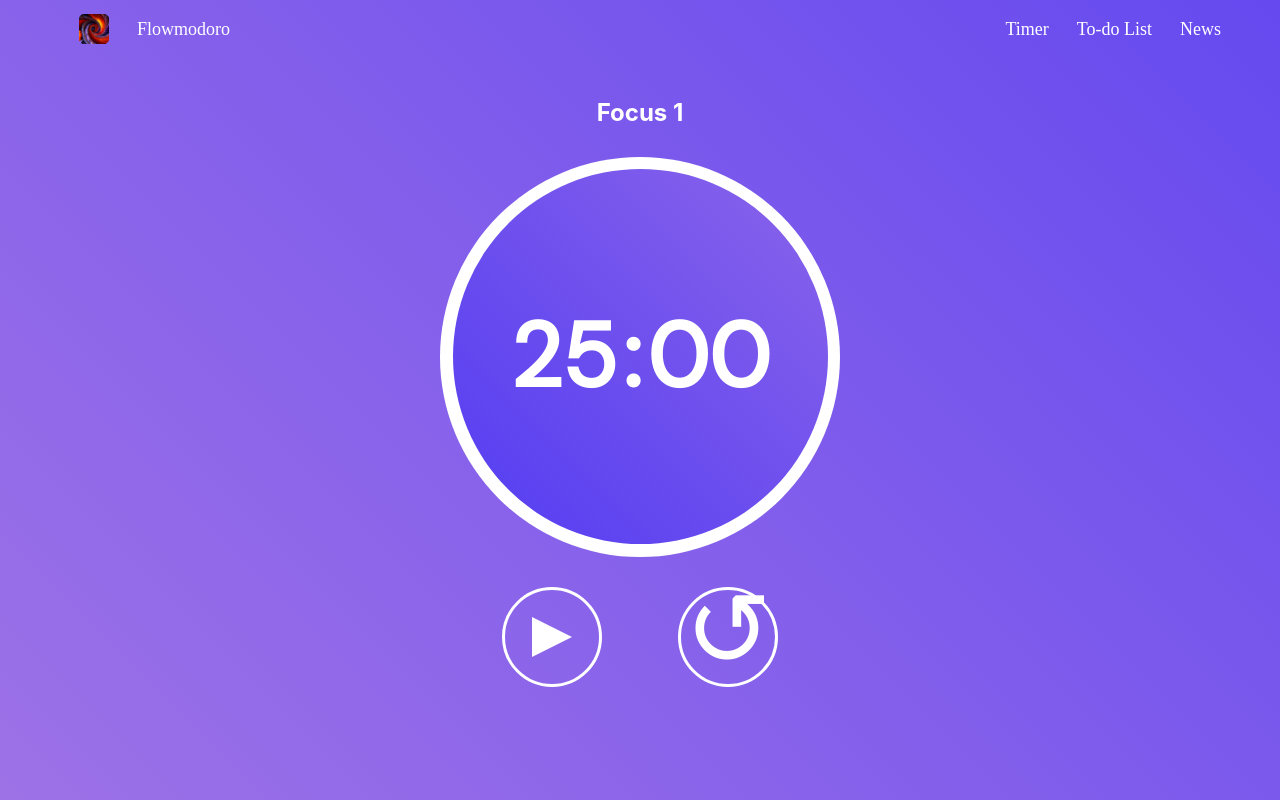
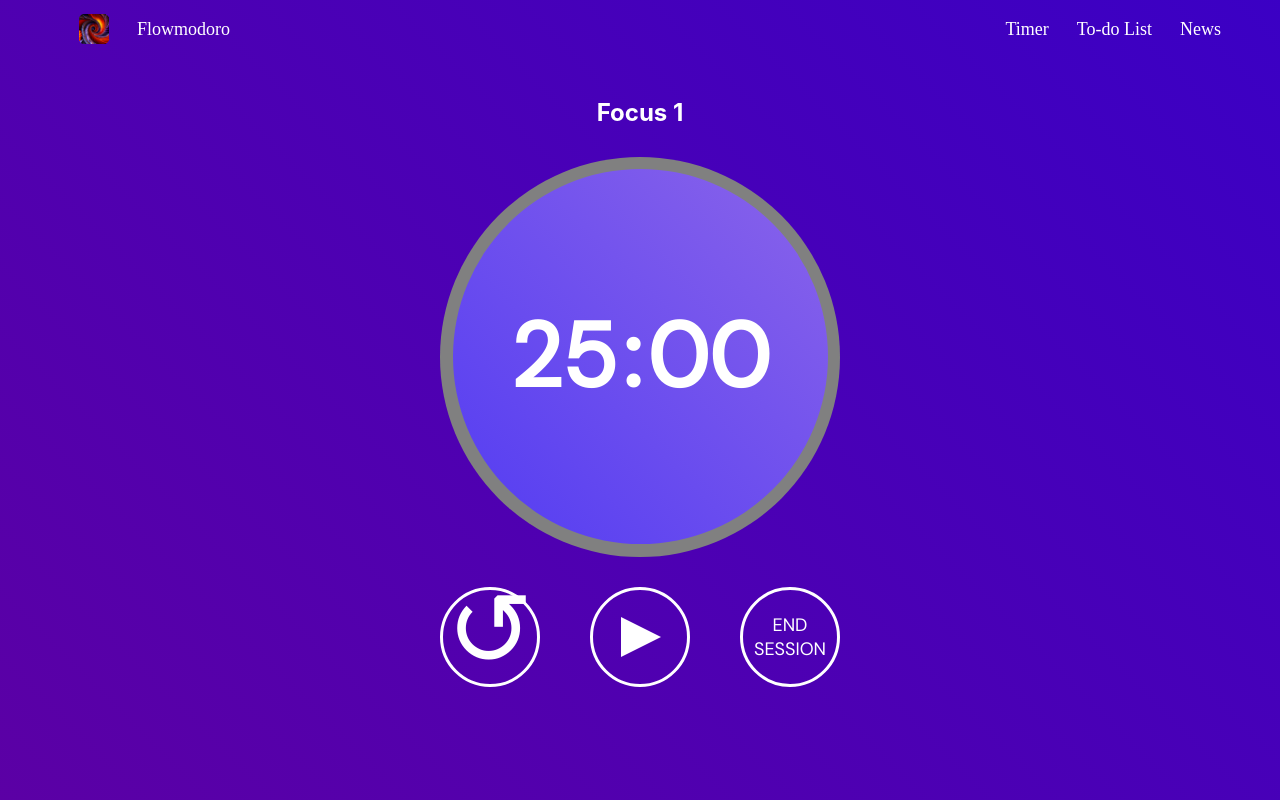
Before and after one commit to dhanushk03/flowmoro, a React (Create React App) app in the folder timerapp/: page /timer in a window 1280 px wide. Built offline with nearby package versions, Linux system fonts and the light colour scheme; a web font is replaced by a local one.

Commit message:
Small code changes but large UI changes

```diff
--- a/timerapp/src/App.css
+++ b/timerapp/src/App.css
@@ -5,7 +5,7 @@
   padding: 0;
   /* background: linear-gradient(45deg, rgb(58, 15, 88), #da61ff, green) scroll; */
   /* background: linear-gradient(45deg, #da61ff, green) scroll; */
-  background: linear-gradient(45deg, plum, blue);
+  background: linear-gradient(45deg, purple, blue);
   background-size: 400% 400%;
   /* animation: gradient_anim 60s ease infinite; */
 }
@@ -51,11 +51,11 @@
   align-items: center;
 }
 
-.navbar .navbar-item:hover {
+.navbar-item:hover, .navbar-item:active {
   /* background-color: white; */
-  color: lightblue;
+  color: orange;
   cursor: pointer;
-  border-bottom: 1px solid lightblue;
+  border-bottom: 1px solid orange;
   opacity: 0.7;
   transition: 0.2s;
 }
@@ -64,6 +64,7 @@
   margin-left: auto;
   margin-right: auto;
   width: 600px;
+  /* mix-blend-mode:difference; */
 }
 
 #addTaskForm {
@@ -80,6 +81,7 @@
 #taskList {
   margin-top: 25px;
   background: transparent;
+  background-size: 400% 400%;
   border-radius: 10px;
   padding: 10px;
 }
@@ -134,25 +136,54 @@
   display: flex;
 }
 
-#addTaskButton {
+/* #addTaskButton {
   --r: 50;
-  --a: 1;
+  --w: 40;
+  --h: 40;
   --radius-percent: calc(calc(var(--r)) * 1%);
   font-size: medium;
+  background-color: transparent;
   margin-left: 2px;
-  background: transparent;
   color: white;
   border: 1px solid;
   border-radius: var(--radius-percent);
-  aspect-ratio: var(--a);
+  height: var(calc(calc(var(--h)) * 1px));
+  width: var(calc(calc(var(--w)) * 1px));
+} */
 
+#addTaskButton {
+  background: transparent;
+  color: white;
+  border-radius: 5px;
+  border: 1px solid white;
 }
 
 #addTaskButton:hover {
   cursor: pointer;
-  background-color: lightblue;
+  /* background-color: orange; */
+  color: orange;
   transition: 0.2s;
 }
+
+.addtodotext:hover {
+  color: orange;
+}
+
+.createtaskbutton {
+  display: flex;
+  font-size: 20px;
+  font-weight: lighter;
+}
+
+.creataskbutton:hover {
+  color: orange;
+}
+
+.plussign {
+  font-size: 20px;
+}
+
+
 
 .taskdivider {
   width: 90%;
--- a/timerapp/src/Components/CountdownTimer/CountdownTimer.css
+++ b/timerapp/src/Components/CountdownTimer/CountdownTimer.css
@@ -13,26 +13,6 @@
     margin-left: auto;
     margin-right: auto;
 }
-
-/* .countdown-timer {
-    width: 400px;
-    height: 400px;
-    border: 6px solid white;
-    border-radius: 50%;
-    box-shadow: black;
-
-    font-family: "DM Sans";
-    font-size: 72px;
-    font-weight: bold;
-
-    display: flex;
-    justify-content: center;
-    align-items: center;
-    margin-top: 10px;
-    margin-left: auto;
-    margin-right: auto;
-}
-*/
 
 .countdown-timer {
     width: 400px;
@@ -52,7 +32,7 @@
     position: relative;
     --x: 0;
     --deg: calc(calc(1 - var(--x)) * 360deg);
-    background: conic-gradient(lightblue 0deg, lightblue var(--deg), var(--deg), white 360deg);
+    background: conic-gradient(orange 0deg, orange var(--deg), var(--deg), grey 360deg);
 }
 
 .inner-circle {
@@ -89,6 +69,7 @@
     justify-content: center;
     margin-top: 30px;
     margin-bottom: auto;
+    background: transparent;
 }
 
 .playbutton {
@@ -105,8 +86,8 @@
 
     font-size: 24px;
     font-family: "DM Sans";
-    margin-right: 3%;
-    margin-left: auto;
+    /* margin-right: auto;
+    margin-left: 3%; */
 }
 
 .resetbutton {
@@ -125,13 +106,34 @@
     font-size: 104px;
     font-weight: 200;
     font-family: "DM Sans";
-    margin-left: 3%;
-    margin-right: auto;
+    margin-right: 50px;
+    /* margin-left: auto;
+    margin-right: 3%; */
 }
 
-.playbutton:hover, .resetbutton:hover {
+.endsessionbutton {
+    width: 100px;
+    height: 100px;
+    color: white;
+    border: 3px solid white;
+    border-radius: 50%;
+    background: transparent;
+
+    display: flex;
+    justify-content: center;
+    text-align: center;
+    align-items: center;
+
+    font-size:large;
+    font-weight: 200;
+    font-family: "DM Sans";
+    margin-left: 50px;
+    /* margin-right: auto; */
+}
+
+.playbutton:hover, .resetbutton:hover, .endsessionbutton:hover {
     border: none;
-    background-color: lightblue;
+    background-color: orange;
     cursor: pointer;
     transition: 0.2s;
 }
--- a/timerapp/src/Components/CountdownTimer/CountdownTimer.js
+++ b/timerapp/src/Components/CountdownTimer/CountdownTimer.js
@@ -120,6 +120,12 @@ const CountdownTimer = (props) => {
         }
     }
 
+    function endSession() {
+        setWorkSession(defaultWorkSessionNumber);
+        setBreakSession(defaultBreakSessionNumber);
+        resetTime();
+    }
+
     function resetTime() {
         if (isWork) {
             setRemainingTime(defaultRemainingTimeWork);
@@ -149,11 +155,14 @@ const CountdownTimer = (props) => {
                 </div>
             </div>
             <div className="buttons">
+                <button onClick={resetTime} className="resetbutton">
+                    <p id="reseticon">&#8634;</p>
+                </button>
                 <button onClick={() => setPaused(!paused)} className="playbutton">
                     {paused? <div id="startBtn"></div> : <div id="pauseBtn"></div>}
                 </button>
-                <button onClick={resetTime} className="resetbutton">
-                    <p id="reseticon">&#8634;</p>
+                <button onClick={endSession} className="endsessionbutton">
+                    <p id="endsessiontext">END SESSION</p>
                 </button>
             </div>
         </div>
--- a/timerapp/src/Components/TodoList/TodoList.js
+++ b/timerapp/src/Components/TodoList/TodoList.js
@@ -54,16 +54,18 @@ const TodoList = () => {
   };
 
   const deleteTask = (id) => {
-    setTodoList(
-      todoList.filter((item) => {
-        return item.id != id;
-      })
-    );
+    setTimeout(function() {
+      setTodoList(
+        todoList.filter((item) => {
+          return item.id != id;
+        })
+      );
+    }, 200)
   };
 
-  var radius = !showInputForm ? 50 : 20;
-  var aspect = !showInputForm ? 1 : 4;
-  var align = !showInputForm ? "center" : "left";
+  var radius = !showInputForm ? 50 : 0;
+  var width = !showInputForm ? 40 : 40;
+  var height = !showInputForm ? 40 : 20;
 
   return (
     <div id="todoList">
@@ -102,7 +104,7 @@ const TodoList = () => {
                   <span id="taskDeadlineDays">days</span>
                 </div>
               }
-              <button onClick={addTask} id="addTaskButton" style={{"--r": radius, "--a": aspect}}>{showInputForm? "Add To-do" : "New To-do"}</button>
+              <button onClick={addTask} id="addTaskButton" style={{"--r": radius, "--w": width, "--h": height}}>{showInputForm? <div className="addtodotext">Add To-do</div> : <div className="createtaskbutton"><p className="plussign">&#65122;</p> <p>Add task</p></div>}</button>
             </div>
         </div>
         <div id="taskList">
@@ -124,9 +126,9 @@ const TodoList = () => {
               );
             })}
             <hr className="taskdivider" id="bottom-divider"></hr>
-            <div id="bottom-spacer"></div>
             {todoList.length == 0 && <h1 id="emptymessage">No items pending</h1>}
         </div>
+        <div id="bottom-spacer"></div>
     </div>
   );
 }
--- a/timerapp/src/Components/TodoList/TodoListItem.css
+++ b/timerapp/src/Components/TodoList/TodoListItem.css
@@ -71,7 +71,7 @@
 #completeButton:hover, #deleteButton:hover, .taskdownarrow:hover {
     cursor: pointer;
     color: white;
-    background-color: lightblue;
+    background-color: orange;
     transition: 0.2s;
 }
 
@@ -91,6 +91,7 @@
     text-align: center;
     border-radius: 50%;
     width: 20px;
+    aspect-ratio: 1;
     position: relative;
     bottom: 10px;
 }
@@ -100,6 +101,7 @@
     margin-top: 20px;
     margin-left: 5px;
     margin-right: 5px;
+    mix-blend-mode:difference;
 }
 
 @font-face {
```
